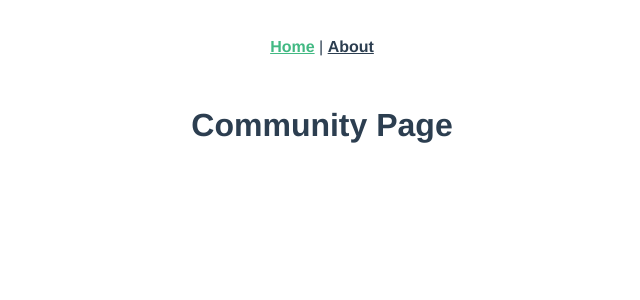
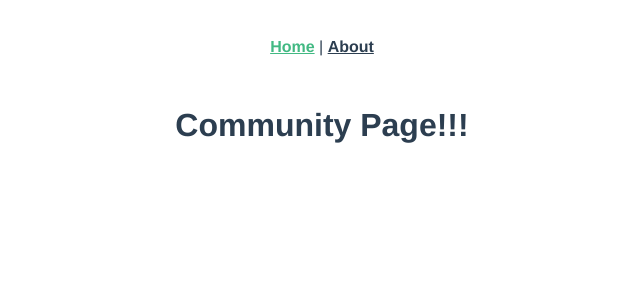
Before and after one commit to kred1150/team_api_project_community, a Vue app: page / in a window 1280 px wide. Shown: the top 300 px of the page, without its empty margins (318-958 px from the left). Built offline with nearby package versions, Linux system fonts and the light colour scheme.

Commit message:
new branch check

```diff
--- a/src/views/HomeView.vue
+++ b/src/views/HomeView.vue
@@ -2,7 +2,7 @@
 export default {
   data: function () {
     return {
-      message: "Community Page",
+      message: "Community Page!!!",
     };
   },
   created: function () {},
```
